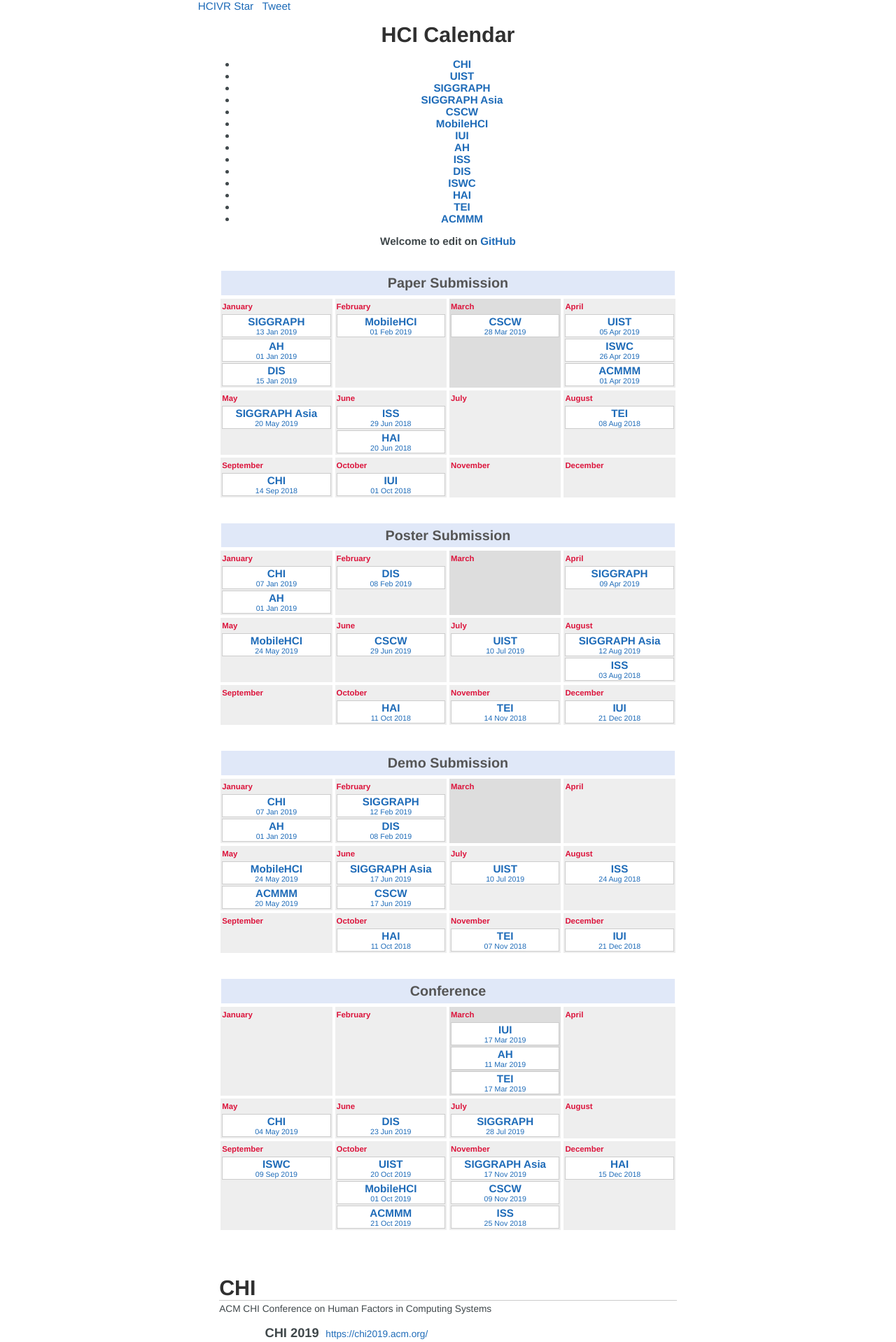
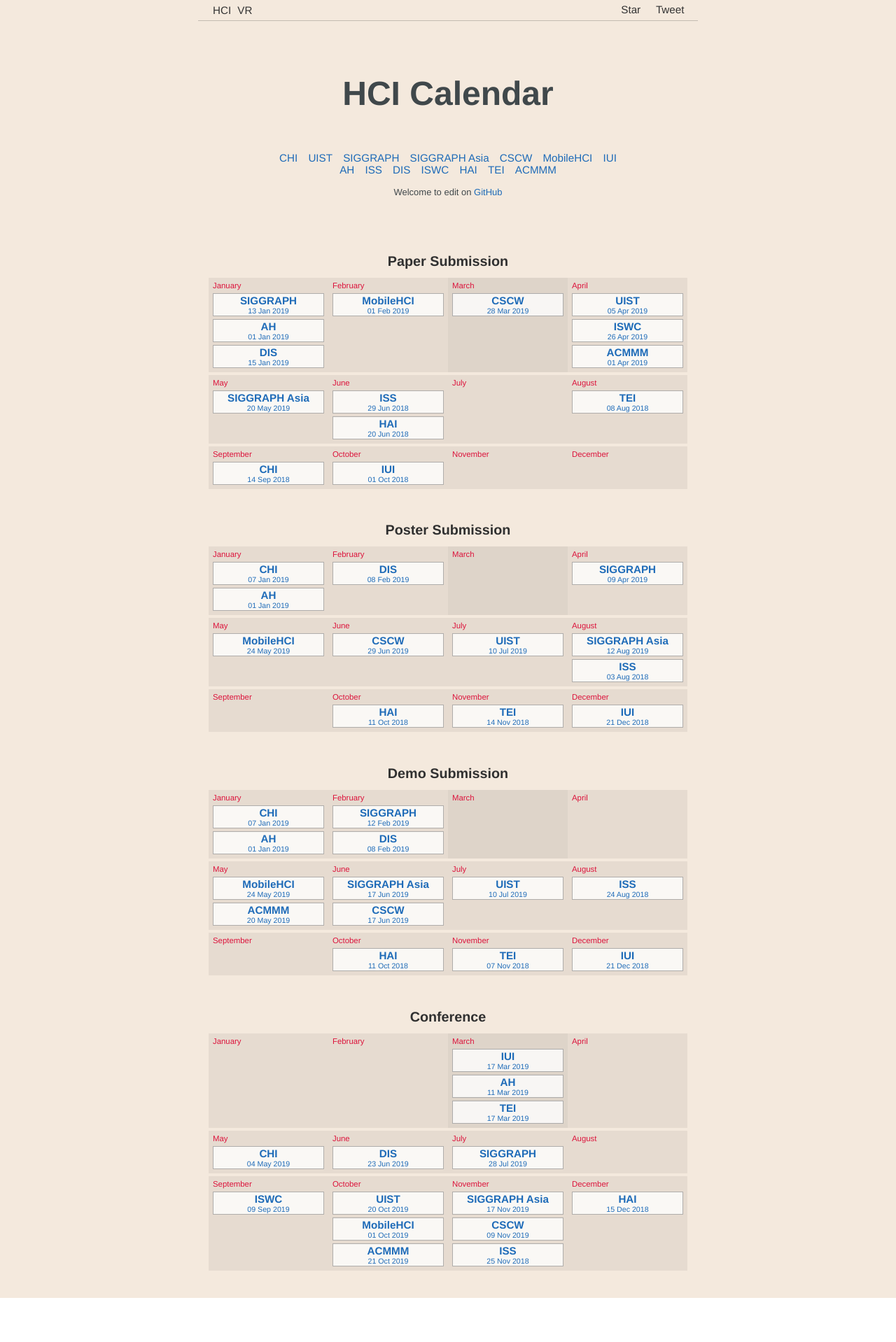
Before and after one commit to hci-calendar/hci-calendar.github.io, a Jekyll site: the page built from _pages/hci.md, in a window 1280 px wide. Shown: the top 1918 px of the page at 70% size. Built offline with Jekyll 4.4.1, drawn with Linux system fonts in a browser that asks for light colours; comment, search, counter and statistics services are not loaded.

Commit message:
update css,color,highlighting

```diff
--- a/_includes/progress.html
+++ b/_includes/progress.html
@@ -31,7 +31,7 @@
     {%- assign trydateparse = year.date | date: "%-m" -%}
     <li>
       <ul>
-        <li class="title title-conference">Conference</li>
+        <li class="title">Conference</li>
         <li class="date">
           {%- if trydateparse != year.date -%} <!--valid format-->
           <div class="progressbar jsdateupdate" deadline="{{year.date}}" conference="{{year.date}}">
--- a/_layouts/default.html
+++ b/_layouts/default.html
@@ -13,18 +13,19 @@
 
 {%- include header.html -%}
 
-<section class="main-content container">
-  <div class="text-area">
 {%- if page.pre-include -%}
   {%- include {{page.pre-include}} -%}
 {%- endif -%}
+
 {{ content }}
+
 {%- if page.post-include -%}
   {%- include {{page.post-include}} -%}
 {%- endif -%}
-  </div>
+
+<section class="section section-footer">
   <footer class="site-footer">
-    <p class="site-footer-credits">
+    <p>
       {{ site.copyright }}
     </p>
   </footer>
--- a/_sass/calendar.scss
+++ b/_sass/calendar.scss
@@ -1,37 +1,24 @@
-.section-title {
-  text-align: center;
-  font-size: 2.4em;
-  display: block;
-  font-weight: bold;
-}
-
 .month {
   list-style-type: none;
   margin: 0; padding: 0;
 
   h1 {
     font-size: 1.3em;
-    background: #e0e8f8; //#1f6299;
-    color: #555;
-    padding: 0.3em;
+    padding: 0.6em;
     text-align: center;
     margin-bottom: 0;
     font-weight: bold;
-    border: 3px solid white;
   }
-
   h3 {
     font-size: 0.75em;
     color: crimson;
-    font-weight: bold;
-
+    font-weight: normal;
     margin: 0;
     padding: 3px 0;
     text-overflow: ellipsis;
     overflow: hidden;
     white-space: nowrap;
   }
-
   ul.table {
     list-style-type: none;
     margin: 0; padding: 0;
@@ -39,31 +26,32 @@
     flex-wrap:wrap;
     width:100%;
   }
-
   ul.table li {
     list-style: none;
-    padding: 2px;
-    border: 2px solid white;
+    padding: 2px 6px 2px 6px;
     width: 25%;
-    background: #eee;
+    background: rgba(0, 0, 0, 0.06);
+    margin-bottom: 4px;
   }
-  .currentmonth {
-    background: #ddd !important;
+  ul.table li.currentmonth {
+    background: rgba(0, 0, 0, 0.09);
   }
   ul.table li ul {
     list-style-type: none;
     margin: 0; padding: 0;
     width: 100%;
   }
-
   ul.table li ul li {
-      border: 1px solid #ccc;
-      background: #fff;
-      display: list-item;
-      width: 100%;
-      padding: 1px;
-      margin-top: 2px;
-      text-align: center;
+    border: 1px solid rgba(0, 0, 0, 0.3);
+    background: rgba(255, 255, 255, 0.8);
+    display: list-item;
+    width: 100%;
+    padding: 1px;
+    margin-top: 2px;
+    text-align: center;
+  }
+  ul.table li ul li:hover {
+    background: rgba(255, 255, 255, 1.0);
   }
   span {
     margin: 0; padding: 0;
@@ -75,19 +63,6 @@
   }
   .date {
   font-size: 0.7em;
-  }
-}
-
-.round-spacer {
-  display: block;
-  width: 100%;
-  text-align: center;
-  padding-top: 3em;
-  div {
-    width: 5em; height: 5em;
-    background: #eee;
-    margin: auto;
-    border-radius: 50%;
   }
 }
 
@@ -139,7 +114,9 @@
     padding: 0;
   }
   ul li {
-    margin: 0; padding: 0;
+    margin-bottom: 4px;
+    padding: 0;
+    background: rgba(0, 0, 0, 0.04);
   }
   ul li ul {
     list-style-type: none;
@@ -147,37 +124,31 @@
     display:flex;
   }
   ul li ul li {
-    border: 2px solid white;
+  margin: 0; padding: 0;
   }
   .title {
-    background: #1f6299;
-    color: white;
-    font-weight: bold;
     width: 30%;
     float: left;
+    text-align: center;
     padding: 3px;
     text-overflow: ellipsis;
     overflow: hidden;
     white-space: nowrap;
   }
-  .title-conference {
-    background: #555 !important;
-  }
   .date {
-    background: #eee;
     width: 70%;
     text-align: right;
   }
 }
 
 .progressbar {
-  background: #eee;
+  background: transparent;
   display: block;
   height: 100%;
   position: relative;
 
   .colored {
-    background: burlywood;
+    background: $progress-bar-color;
     float: left;
     height: 100%;
   }
@@ -187,7 +158,7 @@
     background: black;
     float: left;
     height: 100%;
-    opacity: 0.25;
+    opacity: 0.15;
   }
   .dealine {
     position: absolute;
@@ -198,8 +169,9 @@
     text-align: right;
 
     p {
-      color: black;
+      color: rgba(0, 0, 0, 0.8);
       font-weight: bold;
+      font-size: small;
       padding: 3px;
       text-overflow: ellipsis;
       overflow: hidden;
--- a/_sass/theme-default.scss
+++ b/_sass/theme-default.scss
@@ -27,7 +27,40 @@
 body {
   color: $body-text-color;
   font-family: "Helvetica Neue", Helvetica, Arial, sans-serif;
-  background: #fff;
+  background: $background-color-secondary;
+}
+
+a {
+  color: $body-link-color;
+  text-decoration: none;
+
+  &:hover {
+    text-decoration: underline;
+  }
+}
+
+.section {
+  margin: 0;
+  padding: 20px;
+}
+.section-header {
+  padding: 0;
+  text-align: left;
+  background: $background-color;
+}
+.section-title {
+  text-align: center;
+  background: $background-color;
+  h1 {font-size: 3rem; padding: 0.5em;}
+  ul {list-style-type: none; padding: 0 15% 0 15%;}
+  li {display: inline-block; margin: 0 0.5em 0 0.5em; white-space: nowrap;}
+  p {font-size: small;}
+}
+.section-month {
+  background: $background-color;
+}
+.section-conference {
+  background: $background-color-secondary;
 }
 
 .container {
@@ -52,47 +85,25 @@ body {
     font-size: 0.95rem;
   }
 }
-
-a {
-  color: $body-link-color;
-  text-decoration: none;
-
-  &:hover {
-    text-decoration: underline;
-  }
-}
-
-.page-header {
-  color: #999;
-  text-align: left;
-  border-bottom: 1px solid #ddd;
-
-  .header-container {
-    padding: 0.3em 1em;
-    display: table;
-  }
-  .header-credit {
-    margin: 0.3em 0.2em;
-    display: table-cell;
-    a {
-      color: #999;
-      text-decoration: underline;
-    }
-    p {
-      font-size: 0.9em;
-      margin: 0;
-    }
+.container-header {
+  padding: 0.3em 1em;
+  display: table;
+  border-bottom: 1px solid rgba(0, 0, 0, 0.2);
+  a {
+    text-decoration: none;
+    margin: 0 0.3em;
+    color: #333;
   }
   .header-links {
     padding: 0.1em;
-    font-weight: bold;
-    text-align: right;
+    text-align: left;
     vertical-align: top;
     display: table-cell;
-    a {
-      margin: 0 0.3em;
-      color: #999;
-    }
+  }
+  .header-buttons {
+    margin: 0.3em 0.2em;
+    text-align: right;
+    display: table-cell;
   }
 }
 
@@ -109,11 +120,6 @@ a {
 
   :first-child {
     margin-top: 0;
-  }
-
-  img {
-    max-width: 100%;
-    margin: 10px;
   }
 
   h1, h2, h3, h4, h5, h6 {
@@ -142,13 +148,4 @@ a {
   }
 }
 
-.site-footer-owner {
-  display: block;
-  font-weight: bold;
-}
-
-.site-footer-credits {
-  color: $blockquote-text-color;
-}
-
 @import "calendar";
--- a/_sass/variables.scss
+++ b/_sass/variables.scss
@@ -4,22 +4,14 @@ $large-container-width: 47em !default;
 $medium-container-width: 35em !default;
 $medium-breakpoint: 33em !default;
 
-// Headers
-$header-heading-color: #fff !default;
-$header-bg-color: #35AA57 !default;
-$header-bg-color-secondary: #1557B0 !default;
+// Color
+$progress-bar-color: #F4D0AA !default;
+
+// Background
+$background-color: #F4E9DD !default;
+$background-color-secondary: #FFFFFF !default;
 
 // Text
 $section-headings-color: #303030 !default;
 $body-text-color: #40484b !default;
 $body-link-color: #1e6bb8 !default;
-$blockquote-text-color: #819198 !default;
-
-// Code
-$code-bg-color: #f3f6fa !default;
-$code-text-color: #567482 !default;
-
-// Borders
-$border-color: #dce6f0 !default;
-$table-border-color: #e9ebec !default;
-$hr-border-color: #eff0f1 !default;
```
Lines whose indentation alone changed are shown as unchanged.
